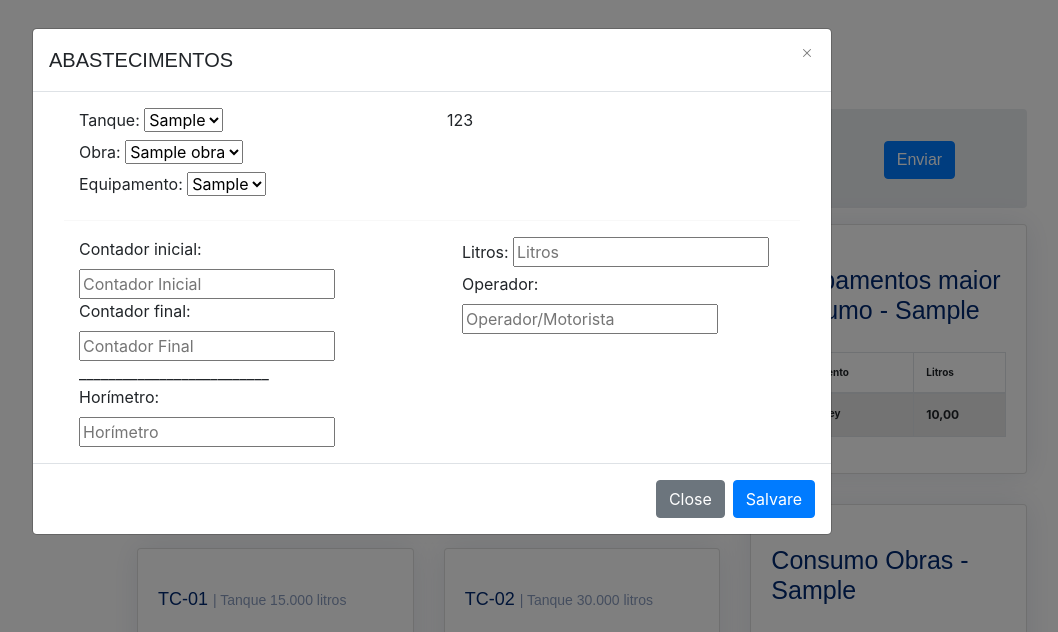
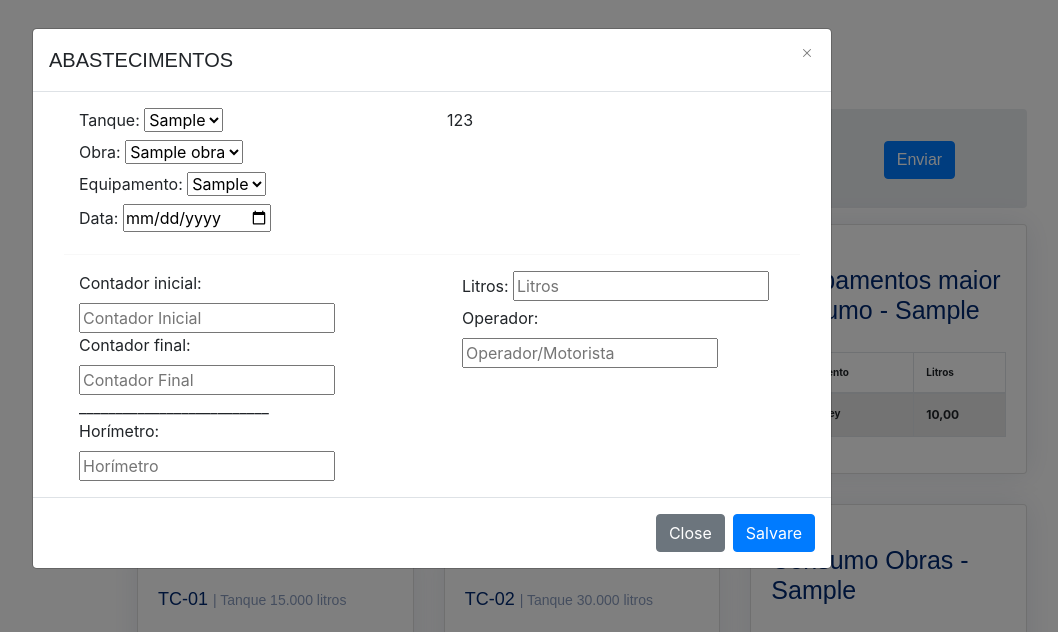
Before and after one commit to otaciliopires/KAITO_CONTROL, a Django app: template controleCEQ/templates/home.html in a window 1280 px wide, after a click on "ABASTECIMENTO". Shown: the top 632 px of the page, without its empty margins (208-1266 px from the left). Run offline with Django 4.2, Linux system fonts and the light colour scheme; tables that the repository leaves empty hold one stand-in row (values such as "Sample post"); the template is opened without the code that fills it: values that come from a table or form of the project are taken from there, most other values are stand-ins (such as "Sample title", 1, 10 or a date in 2020); some libraries are stand-ins or nearby versions.

Commit message:
adição de data no template de abastecimento

```diff
--- a/controleCEQ/templates/home.html
+++ b/controleCEQ/templates/home.html
@@ -349,7 +349,7 @@
                         <div class='col-md-6'>
                             <div class='col'>
                                 <label for='tanque'>Tanque:</label>
-                                <select name='tanque_id'>
+                                <select style="lenght:30px" name='tanque_id'>
                                   {%for tanque in tanques%}
                                     <option value="{{tanque.id}}">{{tanque}}</option>
                                     {%endfor%}
@@ -372,6 +372,11 @@
                                   {%endfor%}
                                 </select>
                             </div>
+                            <div class='col' >
+                              <label for='data_'>Data:</label>
+                              <input type='date' name='data'>
+                          </div>
+
                         </div>
 
                       <div class='col-md-6'>123</div>
--- a/controleCEQ/views.py
+++ b/controleCEQ/views.py
@@ -226,7 +226,7 @@ def home(request):
             litros = request.POST.get('saida_litros')
             horimetro = request.POST.get('horimetro')
             operador = request.POST.get('operador')
-            data = date.today()
+            data = request.POST.get('data')
             num_saida = Abastecimento.objects.aggregate(Max('numero'))
             num_saida = (num_saida['numero__max'] + 1)
 
```
